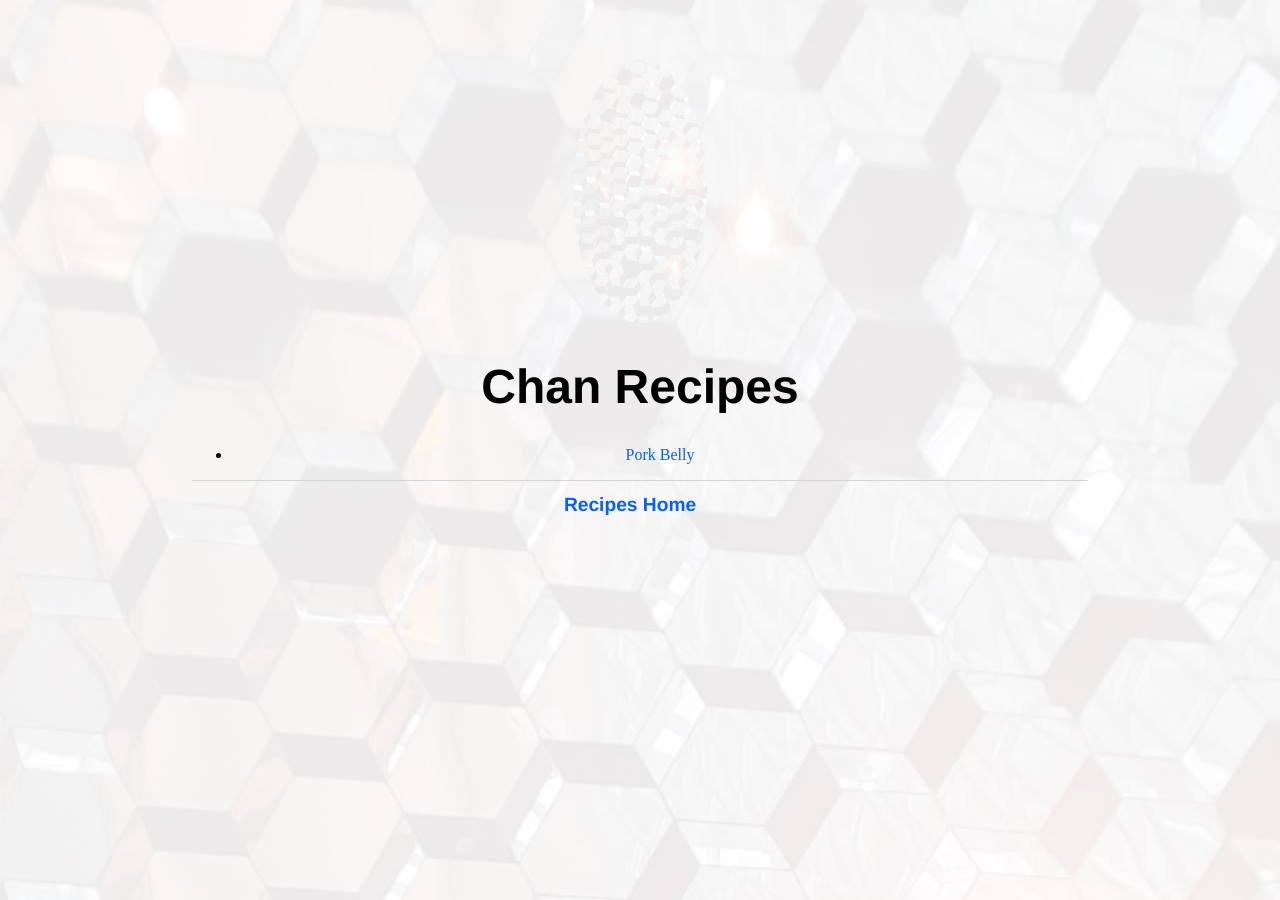
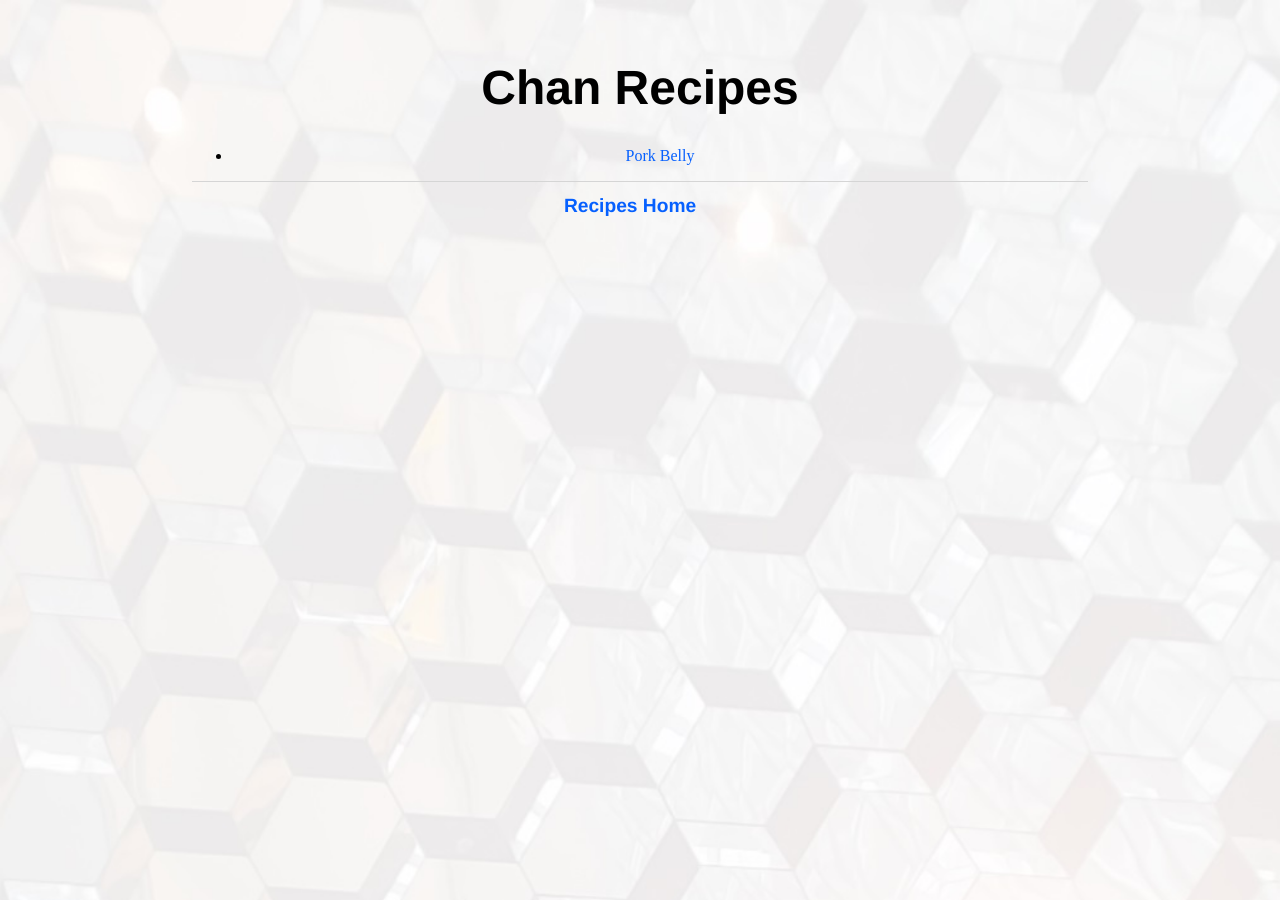
Before and after one commit to superjeffreyc/superjeffreyc.github.io, a Jekyll site: the page built from recipes.html, in a window 1280 px wide. Built offline with Jekyll 4.4.1, drawn with Linux system fonts in a browser that asks for light colours.

Commit message:
Update recipes.html

```diff
--- a/recipes.html
+++ b/recipes.html
@@ -3,8 +3,6 @@ layout: recipe
 title: Recipes
 ---
 <div class="blurb">
-
-<img class="small" src="harpa_ceiling.jpg"></img>
 
 <h1>Chan Recipes</h1>
 
```
